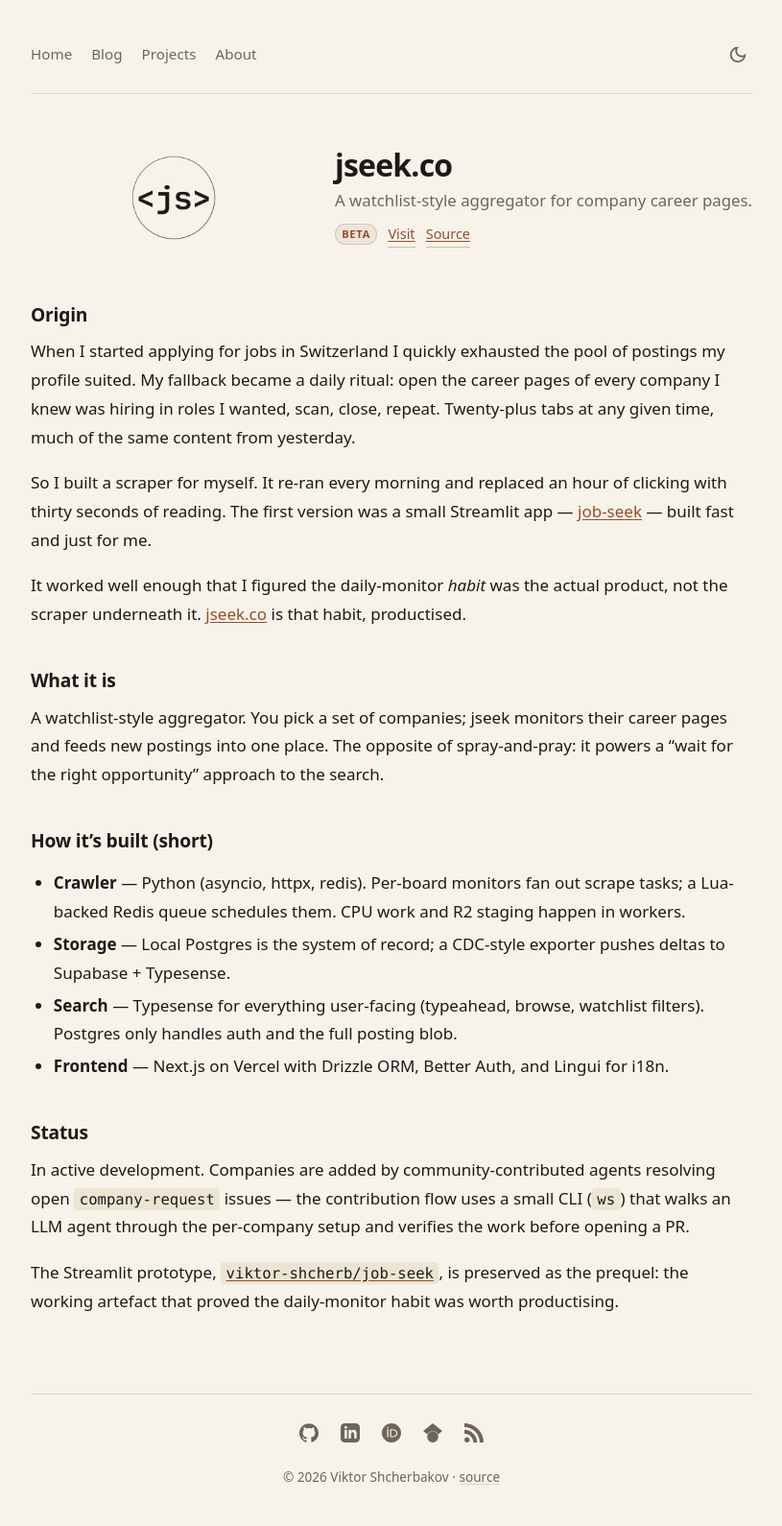
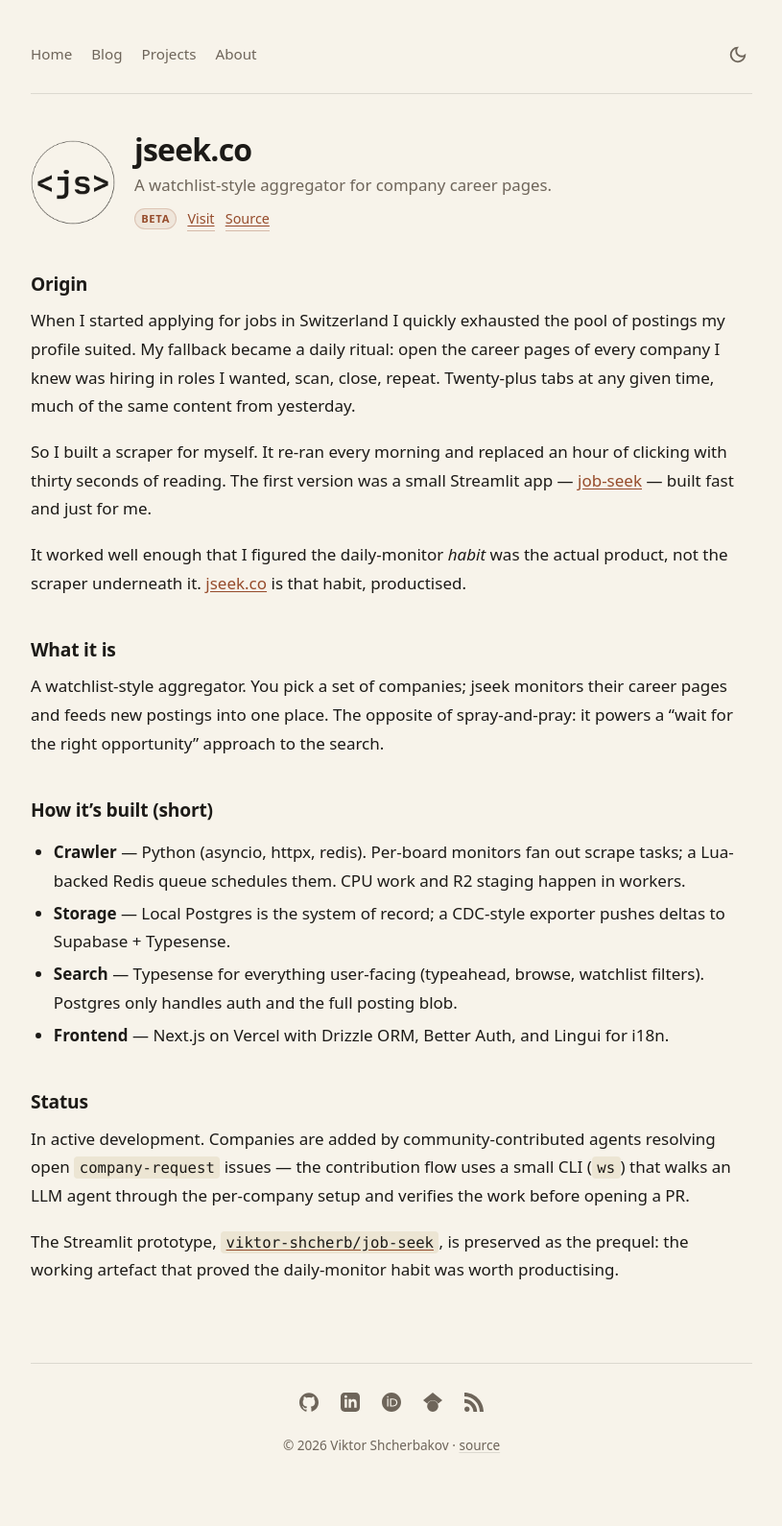
Before and after one commit to viktor-shcherb/viktor-shcherb.github.io, a Jekyll site: the page built from _projects/jseek.md, in a window 1280 px wide. Shown: the whole page at 96% size, without its empty margins (232-1047 px from the left). Built offline with Jekyll 4.4.1, drawn with Linux system fonts in a browser that asks for light colours; after the commit the page ends 1558 px from its top, so only the background shows below that.

Commit message:
Stop project hero logo drifting to middle of the row (#84)
Same trap as the archive cover: .post-content img has
margin: 1.4em auto, and inside the .project-hero flex container the
auto horizontal margin eats all free space and pushes the logo into
the middle of the row. Got worse after the wrapper widened to 50rem
because there was more free space to consume.

Override with a higher-specificity .post-content .project-logo rule
that sets margin: 0 — same fix already applied to .project-card-logo.

```diff
--- a/assets/css/_base.scss
+++ b/assets/css/_base.scss
@@ -422,11 +422,17 @@
   gap: 1.25rem;
   margin: 0 0 2rem;
 }
-.project-logo {
+.project-logo,
+.post-content .project-logo {
   width: 5.5rem;
   height: 5.5rem;
   flex-shrink: 0;
   display: block;
+  /* Defeat .post-content img { margin: 1.4em auto } — inside a flex
+     container the auto horizontal margin would eat all the free space
+     and float the logo into the middle of the row. */
+  margin: 0;
+  border-radius: 0;
 }
 .project-hero-text { min-width: 0; }
 .project-title {
```
